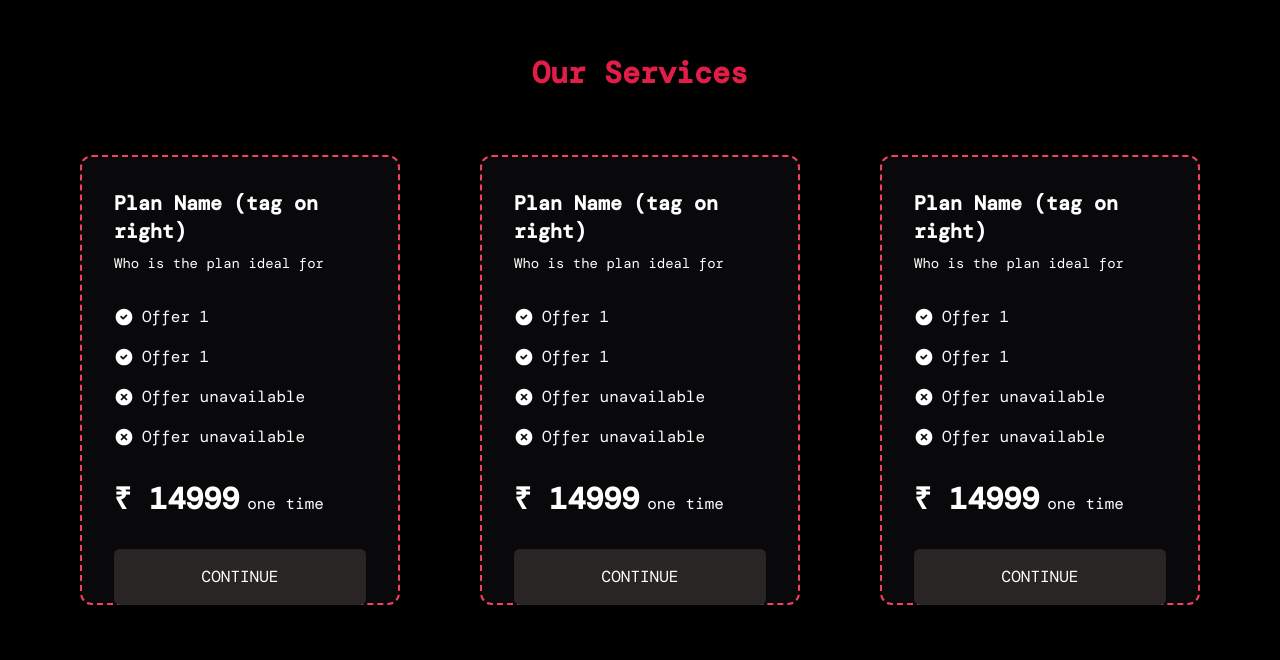
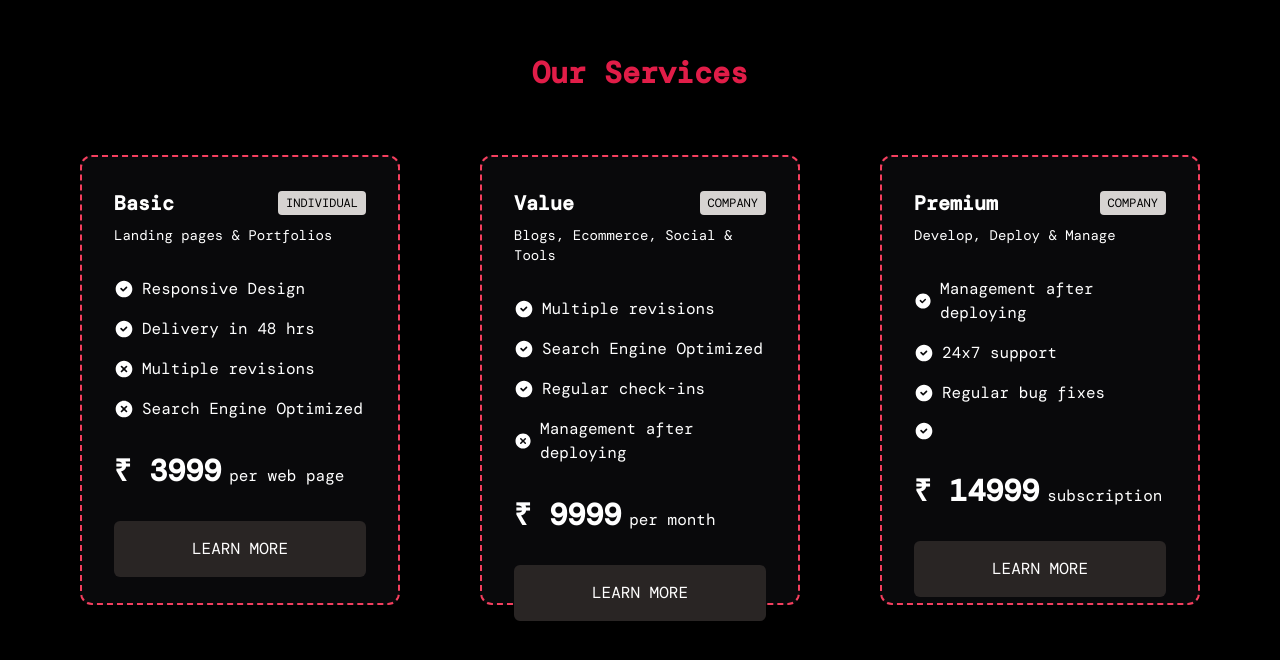
Before and after one commit to AkshatJha21/akshat-pvt, a Next.js app in the folder akshat-pvt/: page / in a window 1280 px wide. Shown: the part 3918-4578 px from the top of the page. Built offline with nearby package versions, Linux system fonts and the light colour scheme; a web font is replaced by a local one.

Commit message:
card content added

```diff
--- a/akshat-pvt/components/Home/Services.tsx
+++ b/akshat-pvt/components/Home/Services.tsx
@@ -6,9 +6,81 @@ const Services = () => {
     <div className='h-screen flex flex-col justify-center items-center'>
         <h1 className='text-3xl font-semibold dark:text-rose-600 py-8'>Our Services</h1>
         <div className='flex justify-evenly w-full my-8'>
-            <PlanCard />
-            <PlanCard />
-            <PlanCard />
+            <PlanCard
+                title='Basic'
+                tag='Individual'
+                desc='Landing pages & Portfolios'
+                offers={[
+                    {
+                        offer: 'Responsive Design',
+                        icon: true
+                    },
+                    {
+                        offer: 'Delivery in 48 hrs',
+                        icon: true
+                    },
+                    {
+                        offer: 'Multiple revisions',
+                        icon: false
+                    },
+                    {
+                        offer: 'Search Engine Optimized',
+                        icon: false
+                    },
+                ]}
+                price={3999}
+                model='per web page'
+            />
+            <PlanCard
+                title='Value'
+                tag='Company'
+                desc='Blogs, Ecommerce, Social & Tools'
+                offers={[
+                    {
+                        offer: 'Multiple revisions',
+                        icon: true
+                    },
+                    {
+                        offer: 'Search Engine Optimized',
+                        icon: true
+                    },
+                    {
+                        offer: 'Regular check-ins',
+                        icon: true
+                    },
+                    {
+                        offer: 'Management after deploying',
+                        icon: false
+                    },
+                ]}
+                price={9999}
+                model='per month'
+            />
+            <PlanCard
+                title='Premium'
+                tag='Company'
+                desc='Develop, Deploy & Manage'
+                offers={[
+                    {
+                        offer: 'Management after deploying',
+                        icon: true
+                    },
+                    {
+                        offer: '24x7 support',
+                        icon: true
+                    },
+                    {
+                        offer: 'Regular bug fixes',
+                        icon: true
+                    },
+                    {
+                        offer: '',
+                        icon: true
+                    },
+                ]}
+                price={14999}
+                model='subscription'
+            />
         </div>
     </div>
   )
--- a/akshat-pvt/components/PlanCard.tsx
+++ b/akshat-pvt/components/PlanCard.tsx
@@ -1,15 +1,31 @@
 import React from 'react'
-import { Button } from './ui/button'
 
-const PlanCard = () => {
+type Offer = {
+    icon: boolean;
+    offer: string;
+}
+
+interface CardProps {
+    title: string;
+    tag: string;
+    desc: string;
+    offers: Offer[];
+    price: number;
+    model: string;
+}
+
+const PlanCard = ({ title, tag, desc, offers, price, model }: CardProps) => {
   return (
     <div className='h-[450px] w-[25%] border-2 rounded-xl border-dashed border-rose-500 bg-slate-100 dark:bg-zinc-950 px-8 py-4 text-black dark:text-white transition-all duration-300 hover:translate-x-[-4px] hover:translate-y-[-4px] hover:rounded-md hover:shadow-[4px_4px_0px_#f43f5d] active:translate-x-[0px] active:translate-y-[0px] active:rounded-2xl active:shadow-none'>
         <div className='flex flex-col'>
             <div className='py-4'>
-                <h1 className='font-semibold text-xl'>Plan Name (tag on right)</h1>
-                <p className='text-sm mt-2'>Who is the plan ideal for</p>
+                <div className='flex justify-between items-center'>
+                    <h1 className='font-semibold text-xl'>{title}</h1>
+                    <p className='text-xs uppercase bg-slate-300 dark:bg-stone-300 dark:text-black px-2 py-1 rounded-sm'>{tag}</p>
+                </div>
+                <p className='text-sm mt-2'>{desc}</p>
             </div>
-            <div className='flex flex-col gap-y-4 py-4'>
+            {/* <div className='flex flex-col gap-y-4 py-4'>
                 <div className='flex items-center'>
                     <svg className="mr-2 w-5 h-5 text-gray-800 dark:text-white" aria-hidden="true" xmlns="http://www.w3.org/2000/svg" width="24" height="24" fill="currentColor" viewBox="0 0 24 24">
                         <path fillRule="evenodd" d="M2 12C2 6.477 6.477 2 12 2s10 4.477 10 10-4.477 10-10 10S2 17.523 2 12Zm13.707-1.293a1 1 0 0 0-1.414-1.414L11 12.586l-1.793-1.793a1 1 0 0 0-1.414 1.414l2.5 2.5a1 1 0 0 0 1.414 0l4-4Z" clipRule="evenodd"/>
@@ -34,14 +50,30 @@ const PlanCard = () => {
                     </svg>
                     <p>Offer unavailable</p>
                 </div>
+            </div> */}
+            <div className='flex flex-col gap-y-4 py-4'>
+                {offers.map((off) =>
+                    <div className='flex items-center'>
+                        {off.icon ? (
+                            <svg className="mr-2 w-5 h-5 text-gray-800 dark:text-white" aria-hidden="true" xmlns="http://www.w3.org/2000/svg" width="24" height="24" fill="currentColor" viewBox="0 0 24 24">
+                                <path fillRule="evenodd" d="M2 12C2 6.477 6.477 2 12 2s10 4.477 10 10-4.477 10-10 10S2 17.523 2 12Zm13.707-1.293a1 1 0 0 0-1.414-1.414L11 12.586l-1.793-1.793a1 1 0 0 0-1.414 1.414l2.5 2.5a1 1 0 0 0 1.414 0l4-4Z" clipRule="evenodd"/>
+                            </svg>
+                        ) : (
+                            <svg className="mr-2 w-5 h-5 text-gray-800 dark:text-white" aria-hidden="true" xmlns="http://www.w3.org/2000/svg" width="24" height="24" fill="currentColor" viewBox="0 0 24 24">
+                                <path fillRule="evenodd" d="M2 12C2 6.477 6.477 2 12 2s10 4.477 10 10-4.477 10-10 10S2 17.523 2 12Zm7.707-3.707a1 1 0 0 0-1.414 1.414L10.586 12l-2.293 2.293a1 1 0 1 0 1.414 1.414L12 13.414l2.293 2.293a1 1 0 0 0 1.414-1.414L13.414 12l2.293-2.293a1 1 0 0 0-1.414-1.414L12 10.586 9.707 8.293Z" clipRule="evenodd"/>
+                            </svg>
+                        )}
+                        <p>{off.offer}</p>
+                    </div>
+                )}
             </div>
             <div className='flex items-baseline py-4'>
-                <h1 className='text-3xl font-semibold'>₹ 14999</h1>
-                <p className='ml-2'>one time</p>
+                <h1 className='text-3xl font-semibold'>₹ {price}</h1>
+                <p className='ml-2'>{model}</p>
             </div>
         </div>
         <div className='my-4 w-full hover:opacity-80 transition-all uppercase cursor-pointer'>
-            <h1 className='px-4 py-4 text-center bg-stone-800 rounded-md text-white'>Continue</h1>
+            <h1 className='px-4 py-4 text-center bg-stone-800 rounded-md text-white'>Learn more</h1>
         </div>
     </div>
   )
```
